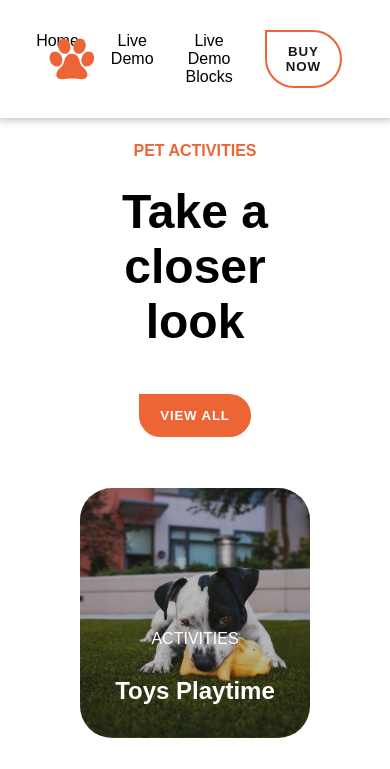
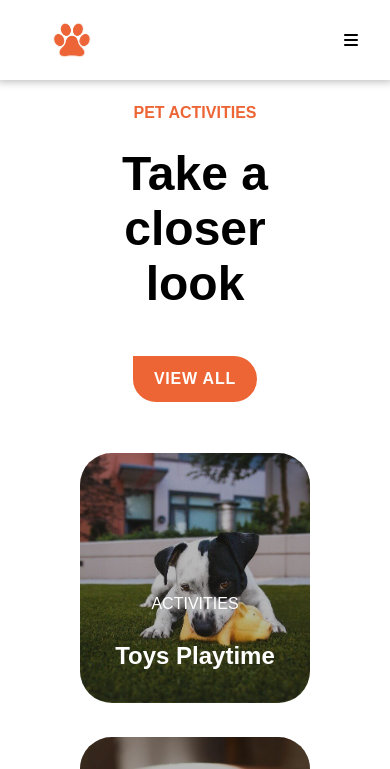
Before and after one commit to IngeHeeringa/202301-w1ch4-inge-heeringa, a website built with Parcel: page src/index.html in a window 390 px wide. Shown: the top 769 px of the page. Built offline with nearby package versions, Linux system fonts and the light colour scheme; a small style sheet from the web is missing.

Commit message:
Add responsive styling to main-header

```diff
--- a/package.json
+++ b/package.json
@@ -6,7 +6,7 @@
     "prebuild:dev": "rimraf dist",
     "prebuild": "rimraf dist",
     "build:dev": "parcel src/index.html",
-    "build": "parcel build src/index.html"
+    "build": "parcel build src/index.html --no-source-maps"
   },
   "keywords": [],
   "author": "",
@@ -16,6 +16,7 @@
     "rimraf": "^3.0.2"
   },
   "dependencies": {
-    "@fontsource/nunito": "^4.5.11"
+    "@fontsource/nunito": "^4.5.11",
+    "@fortawesome/fontawesome-free": "^6.2.1"
   }
 }
--- a/src/css/styles.css
+++ b/src/css/styles.css
@@ -1,3 +1,4 @@
+@import url("../../node_modules/@fortawesome/fontawesome-free/css/all.min.css");
 @import url("../../node_modules/@fontsource/nunito/400.css");
 @import url("../../node_modules/@fontsource/nunito/800.css");
 
@@ -12,7 +13,6 @@
 ::before,
 ::after {
   box-sizing: border-box;
-  font-family: var(--font-primary);
 }
 
 html {
@@ -22,6 +22,7 @@ html {
 body {
   min-height: 100vh;
   margin: 0;
+  font-family: var(--font-primary);
 }
 
 main {
@@ -31,6 +32,13 @@ main {
   justify-content: center;
   padding: var(--padding-section);
   gap: 3.188rem;
+}
+
+a,
+a:visited {
+  text-decoration: none;
+  color: inherit;
+  text-decoration: none;
 }
 
 .button {
@@ -44,7 +52,6 @@ main {
   height: fit-content;
   font-weight: 800;
   letter-spacing: 0.05rem;
-  cursor: pointer;
   transition: 0.2s;
 }
 
@@ -58,6 +65,10 @@ main {
   padding: 1rem 3rem;
   position: relative;
   box-shadow: 0px -2px 9px 3px rgba(179, 179, 179, 1);
+}
+
+.main-header__menu-icon {
+  display: none;
 }
 
 .main-header__logo {
@@ -84,20 +95,6 @@ main {
   list-style-type: none;
   padding: 0;
   gap: 2rem;
-}
-
-.navigation-bar__link a,
-a:visited {
-  color: inherit;
-  text-decoration: none;
-}
-
-.photo-description__title {
-  margin: 0;
-}
-
-.photo-description__category {
-  text-transform: uppercase;
 }
 
 .activities-info {
@@ -156,6 +153,14 @@ a:visited {
   transition: 0.2s;
 }
 
+.photo-description__title {
+  margin: 0;
+}
+
+.photo-description__category {
+  text-transform: uppercase;
+}
+
 .pet-card:hover .pet-card__text {
   opacity: 1;
 }
@@ -174,6 +179,23 @@ a:visited {
 
   main {
     justify-content: space-between;
+  }
+
+  .main-header {
+    padding: 2rem;
+  }
+
+  .main-header__menu-icon {
+    display: block;
+  }
+
+  .main-header__logo {
+    transform: scale(0.8);
+  }
+
+  .navigation-bar,
+  .main-header__button {
+    display: none;
   }
 
   .activities-info {
--- a/src/index.html
+++ b/src/index.html
@@ -20,7 +20,8 @@
         <li class="navigation-bar__link"><a href="live-demo-blocks">Live Demo Blocks</a></li>
       </ul>
     </nav>
-    <button class="main-header__button button">Buy now</button>
+    <a href="shop" class="main-header__button button">Buy now</a>
+    <i class="main-header__menu-icon fa-solid fa-bars"></i>
   </header>
   <main>
     <section class="activities-info">
@@ -28,7 +29,7 @@
         <h1 class="title-container__title uppercase">Pet Activities</h1>
         <span class="title-container__subtitle">Take a closer look</span>
       </div>
-      <button class="activities-info__button button">View all</button>
+      <a href="view-all" class="activities-info__button button">View all</a>
     </section>
     <section class="pet-cards">
       <a href="toys-playtime">
```
Also changed, not shown: 1 other file.
